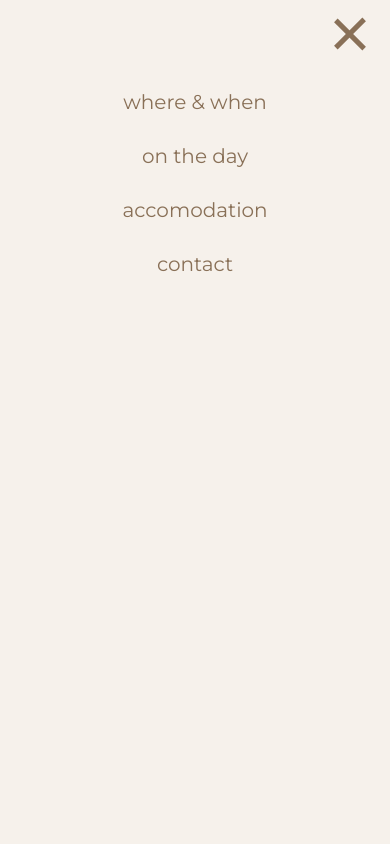
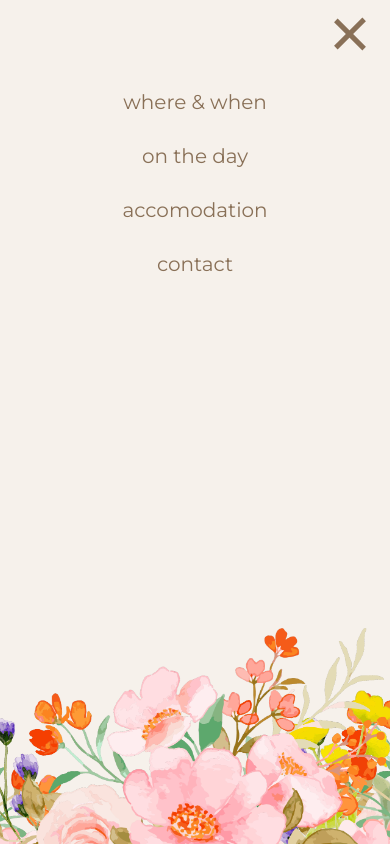
Before and after one commit to VidarRehn/wedding, a React (Create React App) app: page / in a window 390 px wide. Both pictures are taken after a click on the element 350 px from the left and 33 px from the top of the page. Shown: the top 844 px of the page. Built offline with nearby package versions, Linux system fonts and the light colour scheme.

Commit message:
added names in navbar

```diff
--- a/src/App.js
+++ b/src/App.js
@@ -25,6 +25,7 @@ const ImageContainer = styled.div`
   bottom: 0;
   width: 100%;
   overflow: hidden;
+  z-index: 15;
 
   img {
     width: clamp(800px, 100%, 1200px);
@@ -53,6 +54,11 @@ function App() {
       let flowers = document.querySelector('.flowers')
       flowers.style.bottom = `-${scrollPosition}px`
     }
+    if (scrollPosition > 100){
+      document.querySelector('.logo-in-nav').classList.add('visible')
+    } else {
+      document.querySelector('.logo-in-nav').classList.remove('visible')
+    }
   }, [scrollPosition])
 
   return (
--- a/src/components/Header.jsx
+++ b/src/components/Header.jsx
@@ -35,7 +35,7 @@ const Button = styled.button`
 const Header = () => {
 
     return (
-        <Container>
+        <Container id='home'>
             <ImageContainer>
                 <img src={Names} />
             </ImageContainer>
--- a/src/components/Navbar.jsx
+++ b/src/components/Navbar.jsx
@@ -1,6 +1,8 @@
 //CSS
 import styled from 'styled-components'
 import { colors, flex } from '../styles/partials'
+//resources
+import Names from '../resources/names.png'
 
 const Container = styled.nav`
     ${flex('row', 'flex-end', 'center')}
@@ -11,10 +13,21 @@ const Container = styled.nav`
     z-index: 10;
     padding: 20px;
 `
-const ImageContainer = styled.div`
-    height: 80px;
-    width: 80px;
-    background-color: ${colors.secondary};
+const ImageContainer = styled.a`
+    width: 160px;
+    opacity: 0;
+    position: absolute;
+    left: 20px;
+    transition: .5s linear;
+
+    img {
+        max-height: 100%;
+        max-width: 100%;
+    }
+
+    &.visible {
+        opacity: 1;
+    }
 `
 const NavLinks = styled.ul`
     ${flex('row', 'flex-start', 'center')};
@@ -87,29 +100,31 @@ const Menu = styled.ul`
 const Navbar = () => {
 
     const openHamburger = (e) => {
-        e.target.classList.toggle('active')
+        document.querySelector('.hamburger').classList.toggle('active')
         document.querySelector('.menu').classList.toggle('active')
     }
 
     return (
         <Container>
-            {/* <ImageContainer></ImageContainer> */}
+            <ImageContainer href='#home' className='logo-in-nav'>
+                <img src={Names} alt="" />
+            </ImageContainer>
             <NavLinks>
                 <a href="#where">where & when</a>
                 <a href="#on-the-day">on the day</a>
                 <a href="#accomodation">accomodation</a>
                 <a href="">contact</a>
             </NavLinks>
-            <Hamburger onClick={(e) => openHamburger(e)}>
+            <Hamburger className='hamburger' onClick={(e) => openHamburger(e)}>
                 <span />
                 <span />
                 <span />
             </Hamburger>
             <Menu className='menu'>
-                <a href="">where & when</a>
-                <a href="">on the day</a>
-                <a href="">accomodation</a>
-                <a href="">contact</a>
+                <a href="#where" onClick={() => openHamburger()}>where & when</a>
+                <a href="#on-the-day" onClick={() => openHamburger()}>on the day</a>
+                <a href="#accomodation" onClick={() => openHamburger()}>accomodation</a>
+                <a href="" onClick={() => openHamburger()}>contact</a>
             </Menu>
         </Container>
     )
```
